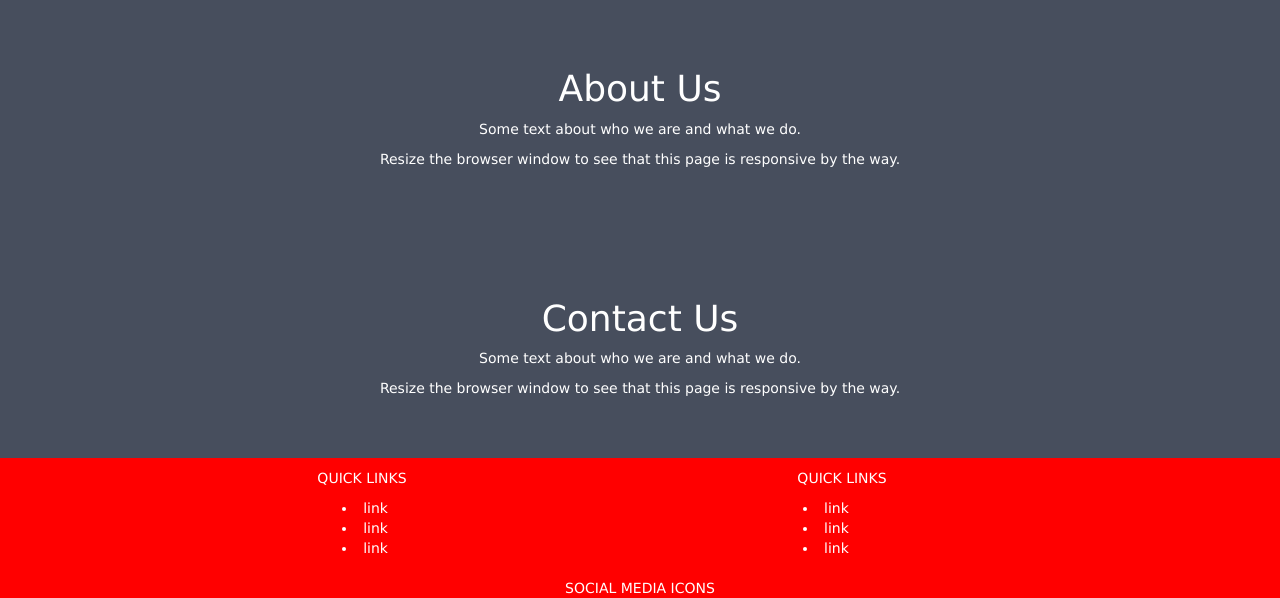
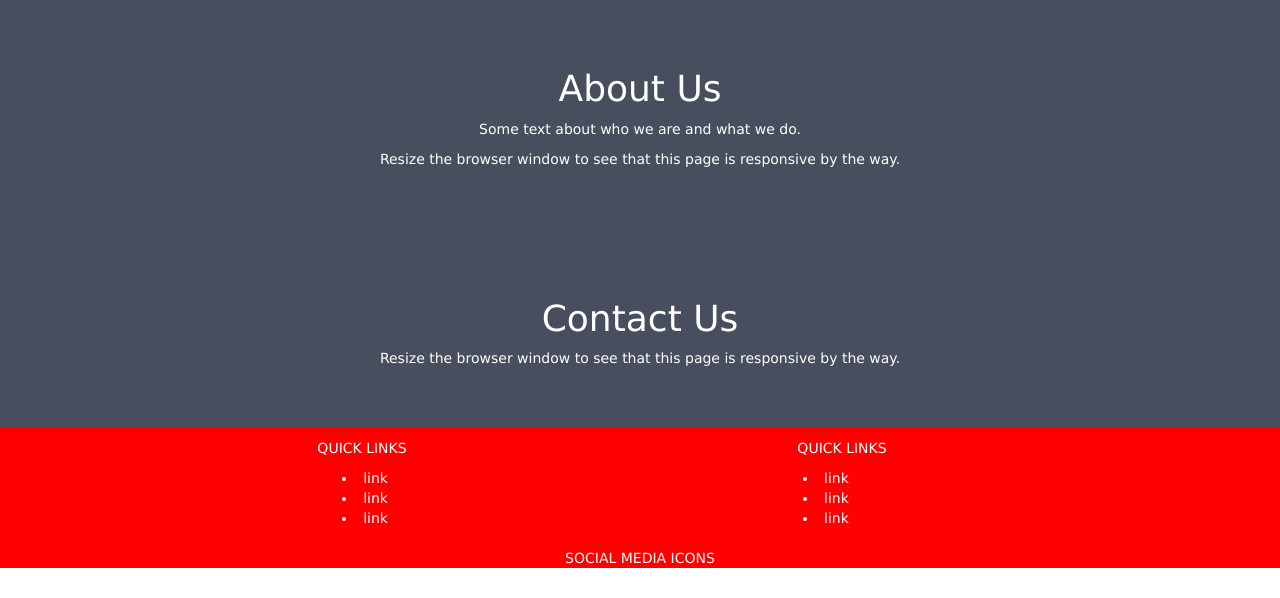
Before and after one commit to manoj-deo/farmer, a Django app: page / in a window 1280 px wide. Shown: the part 863-1461 px from the top of the page. After the commit the page ends 1431 px from the top, so only its background shows below. Run offline with Django 3.2, Linux system fonts and the light colour scheme; some libraries are stand-ins or nearby versions.

Commit message:
second commit

```diff
--- a/farmerwebsite/website/templates/website/home.html
+++ b/farmerwebsite/website/templates/website/home.html
@@ -42,7 +42,6 @@
 
   <div class="about-section">
     <h1>Contact Us</h1>
-    <p>Some text about who we are and what we do.</p>
     <p>Resize the browser window to see that this page is responsive by the way.</p>
   </div>
 
```
